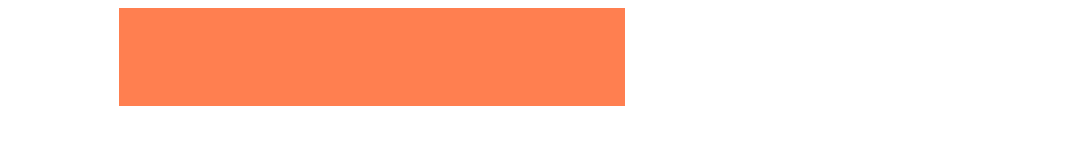
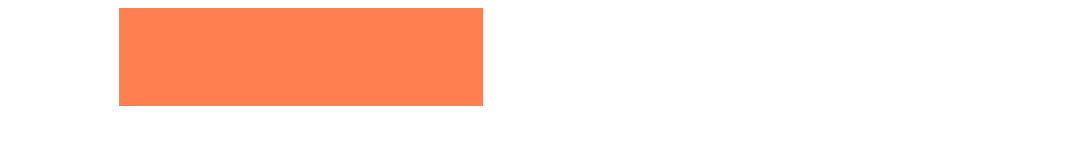
Before and after one commit to Amrit1234567/amritbanjade, a plain HTML site: page index.html in a window 1280 px wide. Shown: the full height of the page, 339-1414 px from the left, 1075 px wide, since content can reach past the window. Drawn offline with Linux system fonts and the light colour scheme.

Commit message:
Update index.html

```diff
--- a/index.html
+++ b/index.html
@@ -9,8 +9,6 @@
 			margin-left: 450px;
 			margin-right: 450px;
 			background-color: coral;
-			width: 40%;
-			height: 30%;
 		}
 	</style>
 </head>
```
